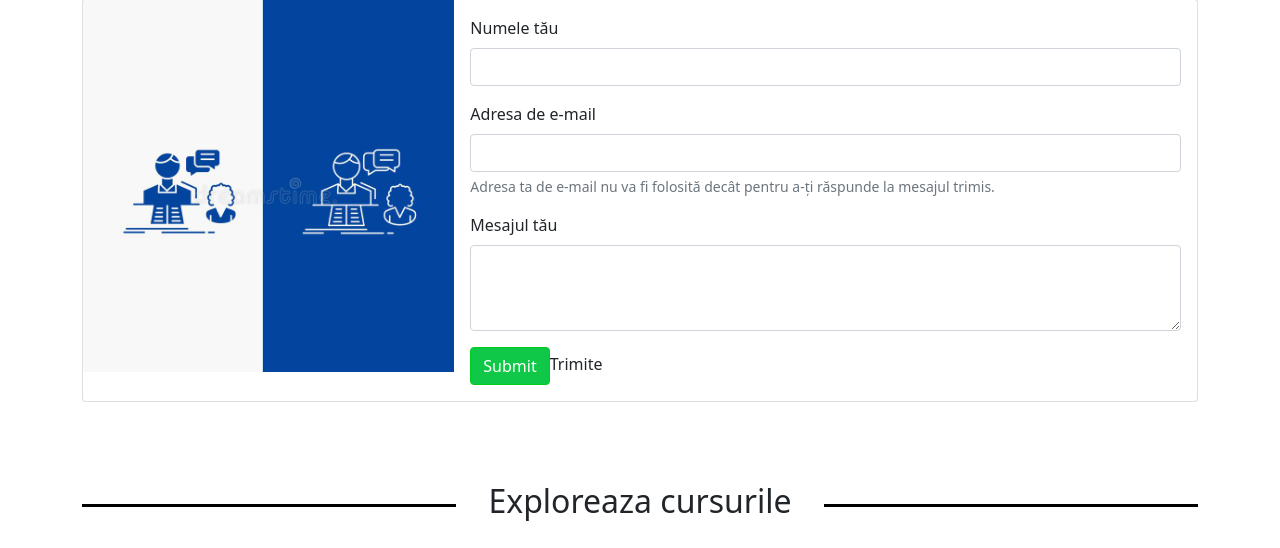
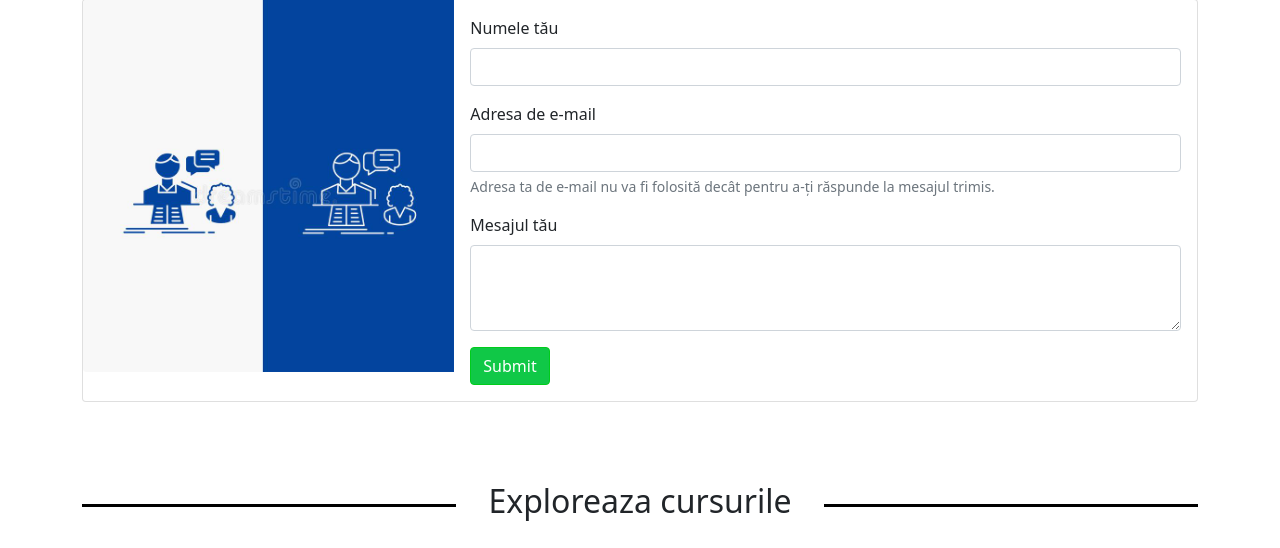
Before and after one commit to elenaisabella02/Licenta-, a PHP site: page /contact.php in a window 1280 px wide. Shown: the part 191-739 px from the top of the page. Run offline with PHP 8.4, Linux system fonts and the light colour scheme; some libraries are stand-ins or nearby versions.

Commit message:
details retouched

```diff
--- a/contact.php
+++ b/contact.php
@@ -99,7 +99,7 @@
                           <label for="message" class="form-label">Mesajul tău</label>
                           <textarea class="form-control" id="message" name="message" rows="3"></textarea>
                       </div>
-                      <input type="submit" class="btn btn-primary" id ="submit-button" name="submit">Trimite</button>
+                      <input type="submit" class="btn btn-primary" id ="submit-button" name="submit"></button>
                     </form>
                   </div>
                 </div>
--- a/loginlogic.php
+++ b/loginlogic.php
@@ -19,7 +19,6 @@
             $_SESSION['ROLE'] = $row['role'];
             $_SESSION['NAME'] = $row['name'];
             $_SESSION['USERNAME'] = $row['username'];
-            // urmeaza logica pentru permisiuni in functie de rol
             $ok = 1;
         }else{
           $errorMsg = "Please insert Username and Password";
--- a/pay.php
+++ b/pay.php
@@ -1,3 +1,4 @@
+
 <link rel="stylesheet" href="https://devmind.io/assets/modules/dashboard/css/fonts.css">
 <script src="https://cdnjs.cloudflare.com/ajax/libs/jquery/3.2.1/jquery.min.js"></script>
 <script src="https://cdnjs.cloudflare.com/ajax/libs/jquery.maskedinput/1.4.1/jquery.maskedinput.min.js"></script>
@@ -161,7 +162,7 @@
     <div class="payment-body">
     <div class="nameholder">
       <p class="cardNme font2 fw500">Card's Holder Name</p>
-      <input type="text" placeholder="Ex: José Rafael D Amorim" class="input-name">
+      <input type="text" placeholder="Ex: Braga Elena-Isabella" class="input-name">
     </div>
     <div class="nameholder">
         <p class="cardNme font2 fw500">Card Number</p>
@@ -187,7 +188,6 @@
       <input class="btn font2 fw500" type="button" value="Plateste">
     </div>
     </div>
-
   </div>
 </div>
 <script>
```
